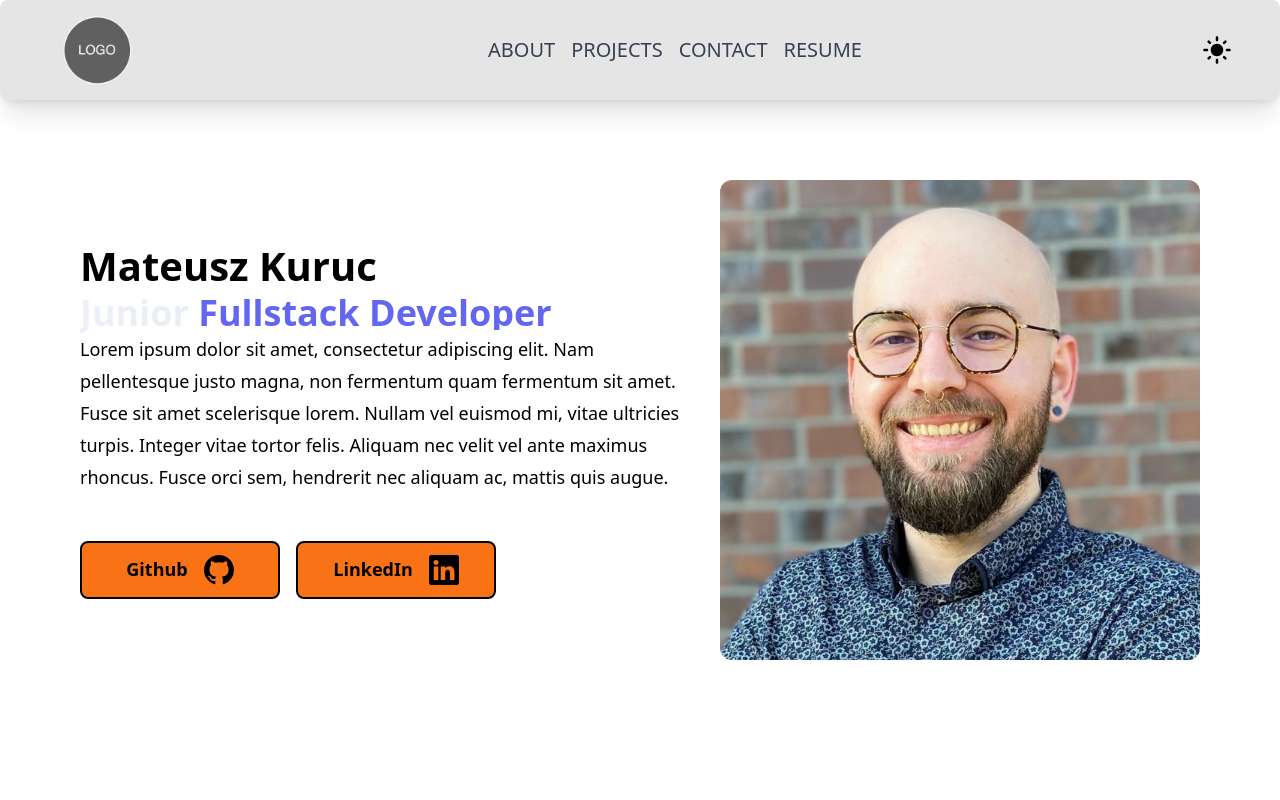
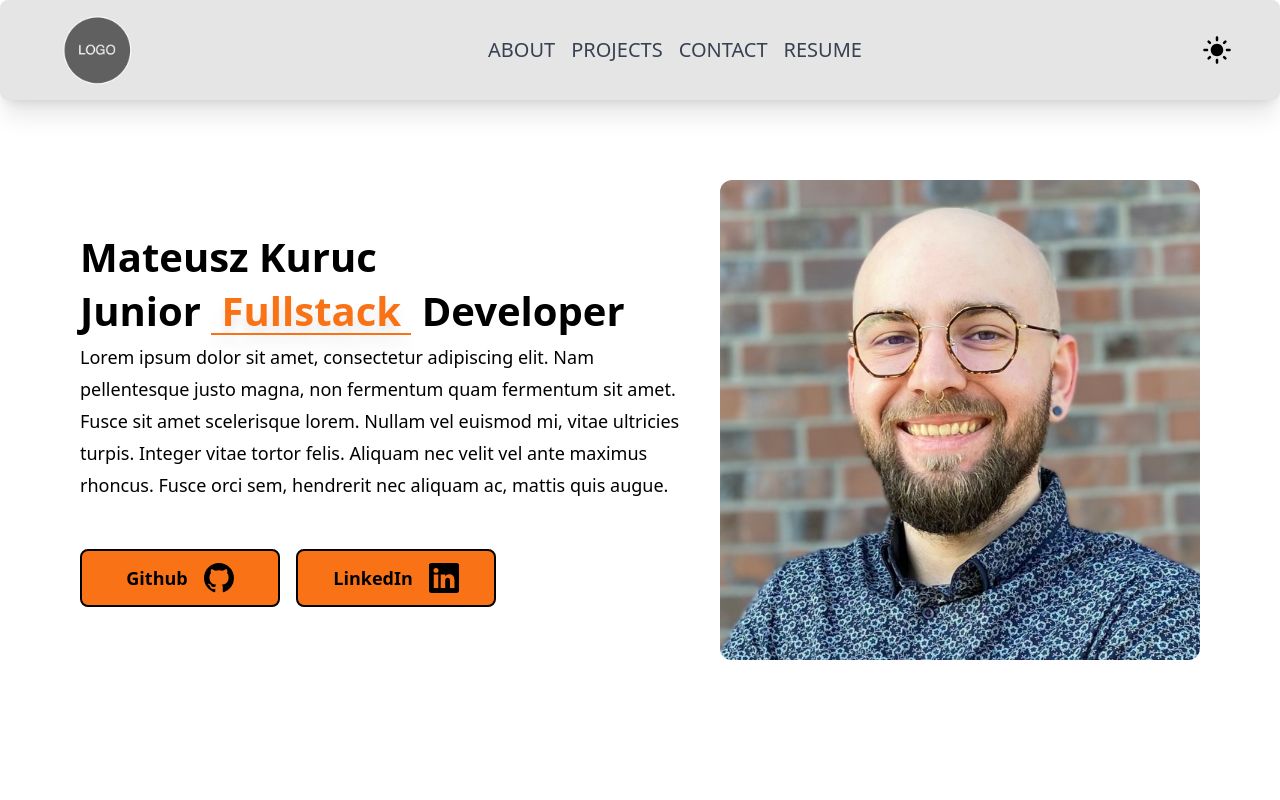
Before and after one commit to MateuszKuruc/developer-portfolio, a Next.js app in the folder developer-portfolio-site/: page / in a window 1280 px wide. Shown: the top 800 px of the page. Built offline with nearby package versions, Linux system fonts and the light colour scheme.

Commit message:
add styling to text animation

```diff
--- a/developer-portfolio-site/src/app/components/About.tsx
+++ b/developer-portfolio-site/src/app/components/About.tsx
@@ -9,21 +9,18 @@ const About = () => {
           <h2 className="bold-40 leading-[120%]">Mateusz Kuruc</h2>
           <h2
             // className="bold-40 leading-[120%] border-b-8 rounded-md border-orange-500 mb-6 pb-2"
-            className="font-extrabold text-3xl md:text-4xl [text-wrap:balance] bg-clip-text text-transparent bg-gradient-to-r from-slate-200/60 to-50% to-slate-200"
+            className="bold-40"
           >
             Junior{" "}
-            <span
-              // className="text-orange-500 inline-flex flex-col h-[calc(theme(fontSize.bold40)*theme(lineHeight.120%))] overflow-hidden"
-              className="text-indigo-500 inline-flex flex-col h-[calc(40px)] overflow-hidden"
-            >
-              <ul className="block animate-text-slide-3 text-left leading-tight [&_li]:block">
-                <li>Frontend Developer</li>
-                <li>JavaScript Developer</li>
-                <li>Fullstack Developer</li>
-                <li aria-hidden="true">Frontend Developer</li>
+            <span className="text-orange-500 inline-flex flex-col h-[calc(40px*1.2)] overflow-hidden drop-shadow-xl border-b-2 border-orange-500">
+              <ul className="block animate-text-slide-3 text-center leading-[120%] [&_li]:block">
+                <li>Frontend</li>
+                <li>JavaScript</li>
+                <li>Fullstack</li>
+                <li aria-hidden="true">Frontend</li>
               </ul>
             </span>{" "}
-            {/* Developer */}
+            Developer
             {/* <span className="text-orange-500 inline-flex flex-col"><ul><li>Frontend</li>
             <li>JavaScript</li>
             <li>Fullstack</li></ul></span> */}
```
